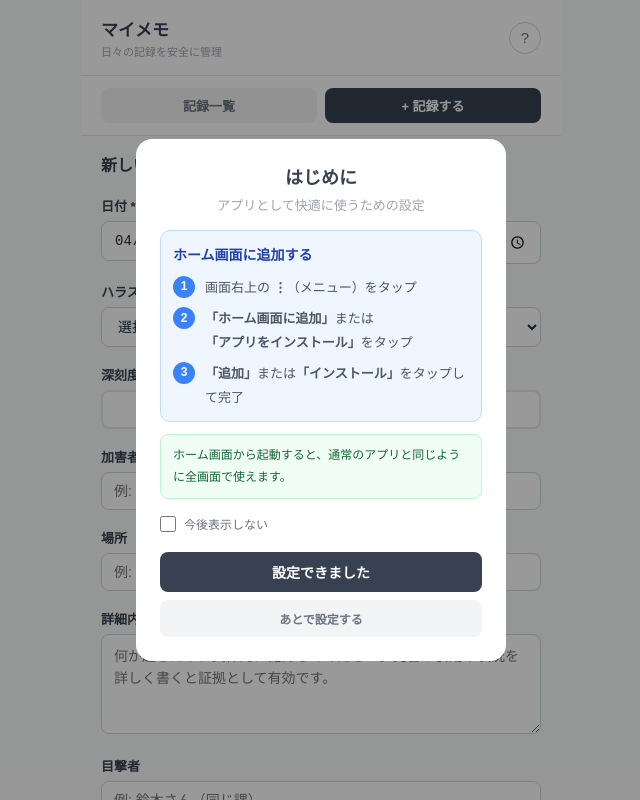
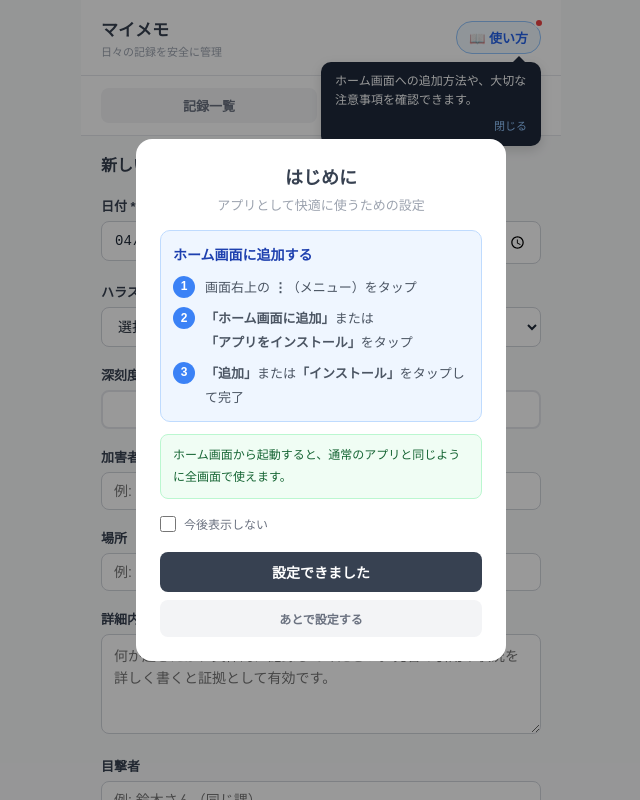
Before and after one commit to kozawayasyr-bit/harassment-recorder, a React (Vite) app: page / in a window 1280 px wide. Shown: the top 800 px of the page, without its empty margins (319-959 px from the left). Built offline with nearby package versions, Linux system fonts and the light colour scheme.

Commit message:
feat: replace ? button with guide button, add badge and tooltip

```diff
--- a/src/App.jsx
+++ b/src/App.jsx
@@ -194,6 +194,7 @@ export default function App() {
     return true;
   });
   const [dontShowAgain, setDontShowAgain] = useState(false);
+  const [showGuideTooltip, setShowGuideTooltip] = useState(!localStorage.getItem("harassment_app_guide_read_v2"));
   const fileInputRef = useRef(null);
   const [deferredPrompt, setDeferredPrompt] = useState(null);
 
@@ -1101,26 +1102,51 @@ export default function App() {
             <h1 style={styles.headerTitle}>マイメモ</h1>
             <div style={styles.headerSub}>日々の記録を安全に管理</div>
           </div>
+          <div style={{ position: "relative", flexShrink: 0 }}>
             <button
-            onClick={() => setShowSetup(true)}
+              onClick={() => { setShowSetup(true); setShowGuideTooltip(false); localStorage.setItem("harassment_app_guide_read_v2", "1"); }}
               style={{
-              background: "none",
-              border: "1px solid #d1d5db",
-              borderRadius: "50%",
-              width: 32,
-              height: 32,
-              fontSize: 15,
+                background: "#f0f9ff",
+                border: "1px solid #93c5fd",
+                borderRadius: 16,
+                padding: "6px 12px",
+                fontSize: 13,
                 cursor: "pointer",
-              color: "#6b7280",
+                color: "#2563eb",
                 display: "flex",
                 alignItems: "center",
-              justifyContent: "center",
+                gap: 4,
+                fontWeight: 600,
                 flexShrink: 0,
+                position: "relative",
               }}
-            title="このアプリについて"
+              title="使い方・設定"
             >
-            ?
+              📖 使い方
+              {!localStorage.getItem("harassment_app_guide_read_v2") && (
+                <span style={{
+                  position: "absolute", top: -4, right: -4,
+                  width: 10, height: 10, borderRadius: "50%",
+                  background: "#ef4444", border: "2px solid #fff",
+                }} />
+              )}
             </button>
+            {showGuideTooltip && (
+              <div style={{
+                position: "absolute", top: "calc(100% + 8px)", right: 0,
+                background: "#1e293b", color: "#fff", padding: "10px 14px",
+                borderRadius: 10, fontSize: 12, lineHeight: 1.6,
+                width: 220, zIndex: 1000, boxShadow: "0 4px 12px rgba(0,0,0,0.15)",
+              }}>
+                <div style={{ position: "absolute", top: -6, right: 16, width: 0, height: 0, borderLeft: "6px solid transparent", borderRight: "6px solid transparent", borderBottom: "6px solid #1e293b" }} />
+                ホーム画面への追加方法や、大切な注意事項を確認できます。
+                <div
+                  onClick={() => { setShowGuideTooltip(false); localStorage.setItem("harassment_app_guide_read_v2", "1"); }}
+                  style={{ marginTop: 8, color: "#93c5fd", cursor: "pointer", fontSize: 11, textAlign: "right" }}
+                >閉じる</div>
+              </div>
+            )}
+          </div>
         </div>
       </div>
 
```
Lines whose indentation alone changed are shown as unchanged.
